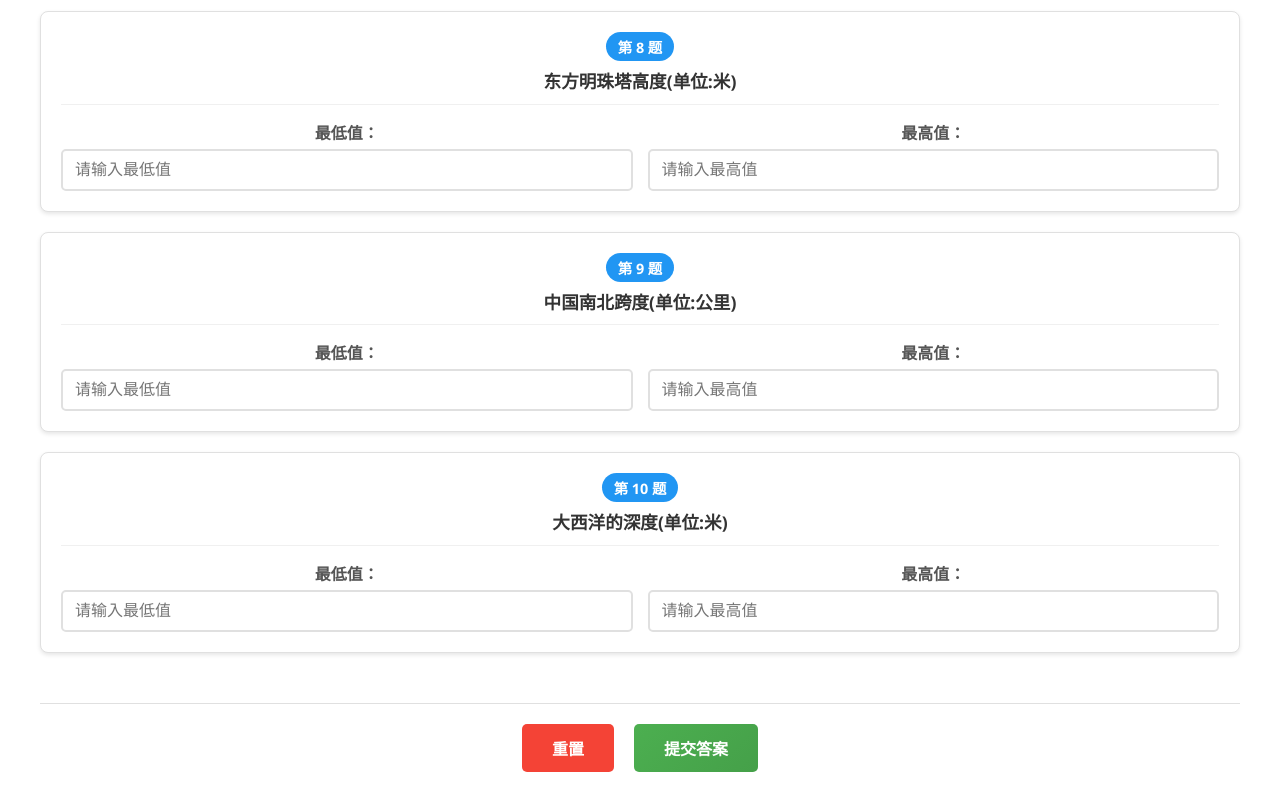
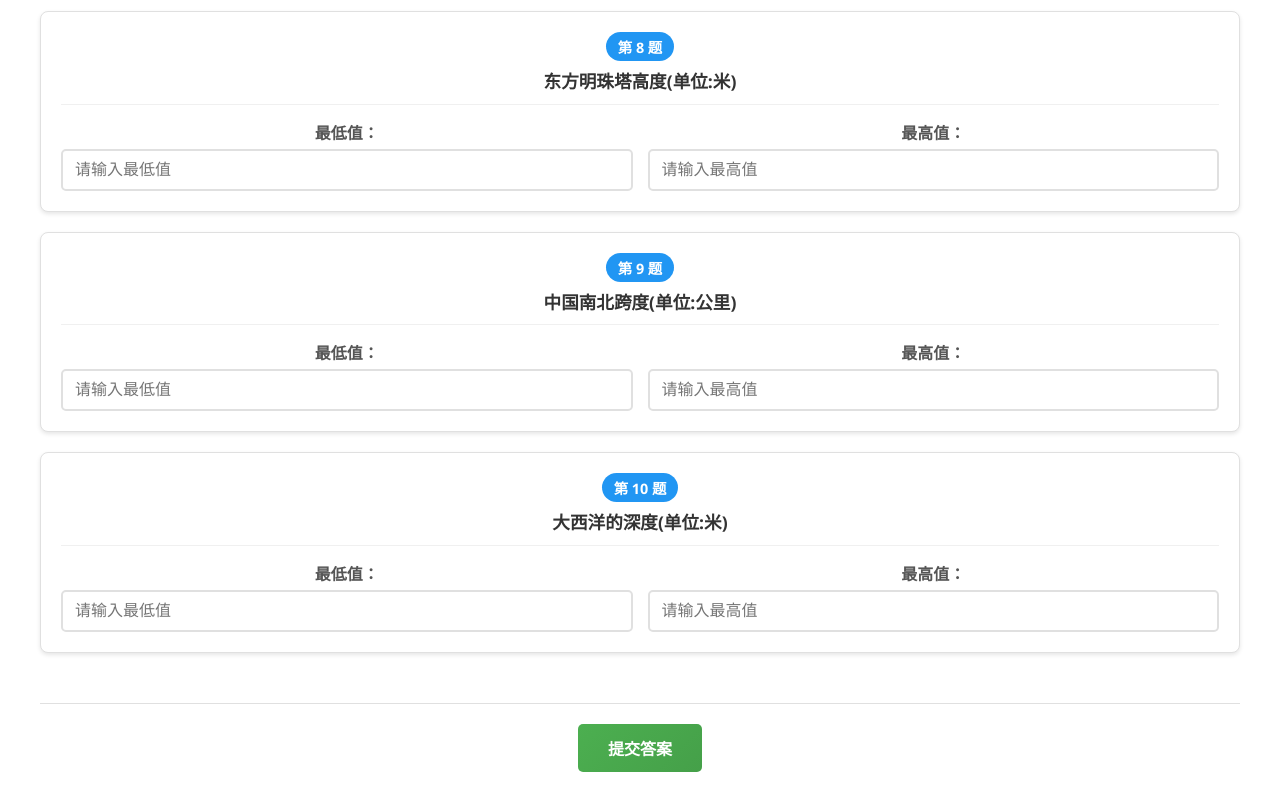
Before and after one commit to zhaoqiwang1/Behavioral-Econ, a React (Create React App) app in the folder client/: page /games/overconfidence-game in a window 1280 px wide. Shown: the part 2016-2816 px from the top of the page. Built offline with nearby package versions, Linux system fonts and the light colour scheme.

Commit message:
delete reset function in overconfidence game

```diff
--- a/client/src/pages/games/OverconfidenceGame.jsx
+++ b/client/src/pages/games/OverconfidenceGame.jsx
@@ -108,9 +108,9 @@ const OverconfidenceGame = () => {
   };
 
   // 重置表单
-  const handleReset = () => {
-    setAnswers(Array(10).fill({ lowerBound: '', upperBound: '' }));
-  };
+  // const handleReset = () => {
+  //   setAnswers(Array(10).fill({ lowerBound: '', upperBound: '' }));
+  // };
 
   if (hasSubmitted) {
     return (
@@ -190,14 +190,14 @@ const OverconfidenceGame = () => {
           ))}
 
           <div className={styles.actions}>
-            <button
+            {/* <button
               type="button"
               onClick={handleReset}
               className={styles.resetButton}
               disabled={isSubmitting}
             >
               重置
-            </button>
+            </button> */}
             <button
               type="submit"
               className={styles.submitButton}
```
